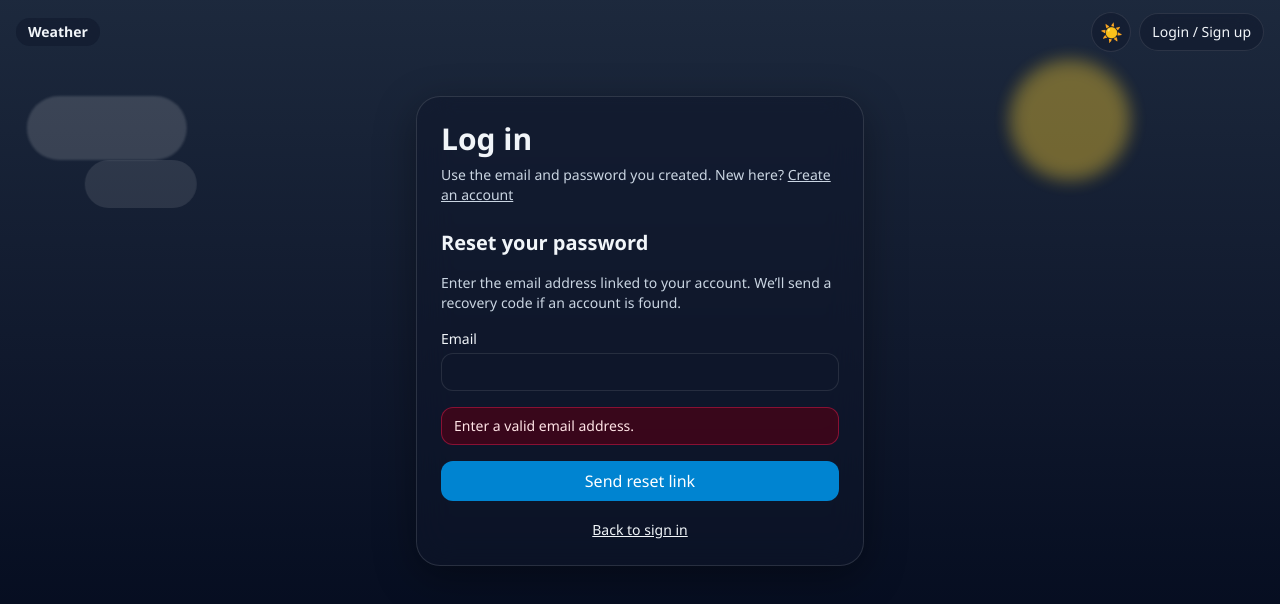
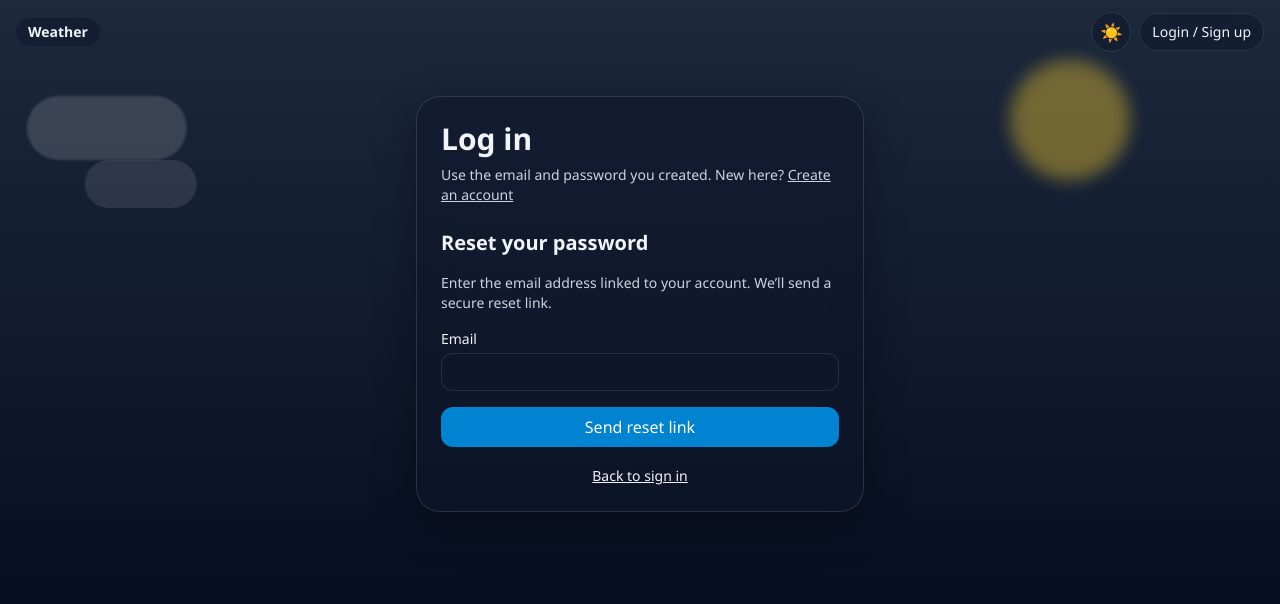
Before and after one commit to HeyAKSOLO/weather_app, a React (Vite) app: page /login in a window 1280 px wide. Both pictures are taken after a click on the button "Forgot password?". Shown: the top 604 px of the page. Built offline with nearby package versions, Linux system fonts and the light colour scheme; no server answers.

Commit message:
improve feature forgot password

```diff
--- a/src/pages/LoginPage.jsx
+++ b/src/pages/LoginPage.jsx
@@ -1,4 +1,4 @@
-import { useState } from 'react'
+import { useEffect, useState } from 'react'
 import { Link, Navigate, useNavigate } from 'react-router-dom'
 import ErrorMessage from '../components/ErrorMessage.jsx'
 import WeatherBackground from '../components/WeatherBackground.jsx'
@@ -9,28 +9,48 @@ function isValidEmail(value) {
   return /^[^\s@]+@[^\s@]+\.[^\s@]+$/.test(value)
 }
 
+function hasRecoveryCallback() {
+  const query = new URLSearchParams(window.location.search)
+  const hash = new URLSearchParams(window.location.hash.slice(1))
+  return query.get('recovery') === '1' || hash.get('type') === 'recovery'
+}
+
+function getRecoveryUrlError() {
+  const query = new URLSearchParams(window.location.search)
+  const hash = new URLSearchParams(window.location.hash.slice(1))
+  const description = query.get('error_description') || hash.get('error_description')
+  return description || ''
+}
+
 export default function LoginPage() {
   const { user, signIn } = useAuth()
   const navigate = useNavigate()
   const [email, setEmail] = useState('')
   const [password, setPassword] = useState('')
-  const [errors, setErrors] = useState({})
-  const [formError, setFormError] = useState('')
-  const [submitting, setSubmitting] = useState(false)
-  const [recoveryStep, setRecoveryStep] = useState(() =>
-    new URLSearchParams(window.location.search).get('recovery') === '1' ? 'link' : '',
-  )
-  const [otp, setOtp] = useState('')
   const [newPassword, setNewPassword] = useState('')
   const [confirmPassword, setConfirmPassword] = useState('')
+  const [errors, setErrors] = useState({})
+  const [formError, setFormError] = useState(() => getRecoveryUrlError())
+  const [submitting, setSubmitting] = useState(false)
+  const [recoveryStep, setRecoveryStep] = useState(() => (hasRecoveryCallback() ? 'link' : ''))
   const [notice, setNotice] = useState('')
 
-  // Keep recovery sessions on this screen until the replacement password is saved.
+  useEffect(() => {
+    const { data: { subscription } } = supabase.auth.onAuthStateChange((event) => {
+      if (event === 'PASSWORD_RECOVERY') {
+        setRecoveryStep('link')
+        setFormError('')
+        setNotice('Choose a new password for your account.')
+      }
+    })
+    return () => subscription.unsubscribe()
+  }, [])
+
   if (user && !recoveryStep) {
     return <Navigate to="/" replace />
   }
 
-  function validate() {
+  function validateLogin() {
     const next = {}
     if (!email.trim()) next.email = 'Email is required.'
     else if (!isValidEmail(email.trim())) next.email = 'Enter a real email address.'
@@ -43,18 +63,21 @@ export default function LoginPage() {
   async function handleSubmit(event) {
     event.preventDefault()
     setFormError('')
-    if (!validate()) return
+    if (!validateLogin()) return
 
     setSubmitting(true)
+    try {
       const { error } = await signIn({ email: email.trim(), password })
-    setSubmitting(false)
-
       if (error) {
         setFormError(error.message)
         return
       }
-
       navigate('/')
+    } catch (error) {
+      setFormError(error.message || 'Unable to sign in. Please try again.')
+    } finally {
+      setSubmitting(false)
+    }
   }
 
   async function requestRecovery(event) {
@@ -65,26 +88,30 @@ export default function LoginPage() {
       setFormError('Enter a valid email address.')
       return
     }
+
     setSubmitting(true)
-    const redirectTo = `${window.location.origin}/login?recovery=1`
-    const { error } = await supabase.auth.resetPasswordForEmail(email.trim(), { redirectTo })
-    setSubmitting(false)
+    try {
+      const appUrl = (import.meta.env.VITE_APP_URL || window.location.origin).replace(/\/+$/, '')
+      const { error } = await supabase.auth.resetPasswordForEmail(email.trim(), {
+        redirectTo: `${appUrl}/login?recovery=1`,
+      })
       if (error) {
         setFormError(error.message)
         return
       }
       setRecoveryStep('sent')
-    setNotice('If an account exists for that email, a password reset link has been sent. Open it in this browser to choose a new password.')
+      setNotice('If an account exists for that email, a password reset link has been sent. Open it on the device where you want to reset your password.')
+    } catch (error) {
+      setFormError(error.message || 'Unable to send the reset email. Please try again.')
+    } finally {
+      setSubmitting(false)
+    }
   }
 
-  async function verifyRecovery(event) {
+  async function saveRecoveredPassword(event) {
     event.preventDefault()
     setFormError('')
     setNotice('')
-    if (recoveryStep === 'otp' && !/^\d{6}$/.test(otp.trim())) {
-      setFormError('Enter the 6-digit code from your email.')
-      return
-    }
     if (newPassword.length < 8) {
       setFormError('Password must be at least 8 characters.')
       return
@@ -93,26 +120,33 @@ export default function LoginPage() {
       setFormError('Passwords do not match.')
       return
     }
+
     setSubmitting(true)
-    let recoveryError = null
-    if (recoveryStep === 'otp') {
-      const verified = await supabase.auth.verifyOtp({ email: email.trim(), token: otp.trim(), type: 'recovery' })
-      recoveryError = verified.error
-    } else {
-      const { data, error } = await supabase.auth.getSession()
-      recoveryError = error ?? (!data.session ? new Error('This reset link is invalid or has expired. Request a new password reset link.') : null)
+    try {
+      const { data, error: sessionError } = await supabase.auth.getSession()
+      if (sessionError) throw sessionError
+      if (!data.session) {
+        throw new Error('This reset link is invalid or has expired. Request a new password reset email.')
       }
-    const result = recoveryError ? { error: recoveryError } : await supabase.auth.updateUser({ password: newPassword })
-    setSubmitting(false)
-    if (result.error) {
-      setFormError(result.error.message)
-      return
-    }
-    setRecoveryStep('')
-    setPassword('')
+
+      const { error } = await supabase.auth.updateUser({ password: newPassword })
+      if (error) throw error
       setNewPassword('')
       setConfirmPassword('')
-    setNotice('Password updated. You can now sign in with your new password.')
+      setRecoveryStep('complete')
+      setNotice('Your password has been updated. Sign in with your new password.')
+    } catch (error) {
+      setFormError(error.message || 'Unable to update the password. Request a new reset email and try again.')
+    } finally {
+      setSubmitting(false)
+    }
+  }
+
+  async function returnToLogin() {
+    if (recoveryStep === 'complete') await supabase.auth.signOut()
+    setRecoveryStep('')
+    setFormError('')
+    setNotice('')
   }
 
   return (
@@ -122,74 +156,57 @@ export default function LoginPage() {
         <h1 className="text-3xl font-semibold">Log in</h1>
         <p className="mt-2 text-sm text-slate-600 dark:text-slate-300">
           Use the email and password you created. New here?{' '}
-          <Link to="/signup" className="underline">
-            Create an account
-          </Link>
+          <Link to="/signup" className="underline">Create an account</Link>
         </p>
 
         {recoveryStep ? (
-          <form onSubmit={recoveryStep === 'email' ? requestRecovery : verifyRecovery} className="mt-6 space-y-4" noValidate>
-            <h2 className="text-xl font-semibold">Reset your password</h2>
+          <div className="mt-6 space-y-4">
+            <h2 className="text-xl font-semibold">{recoveryStep === 'email' ? 'Reset your password' : recoveryStep === 'sent' ? 'Check your email' : recoveryStep === 'complete' ? 'Password updated' : 'Choose a new password'}</h2>
             {recoveryStep === 'email' ? (
-              <>
-                <p className="text-sm text-slate-600 dark:text-slate-300">Enter the email address linked to your account. We’ll send a recovery code if an account is found.</p>
-                <label className="block text-sm font-medium">Email<input type="email" value={email} onChange={(event) => setEmail(event.target.value)} className="mt-1 w-full rounded-xl border border-white/40 bg-white/80 px-3 py-2 text-slate-900 dark:border-white/10 dark:bg-slate-900/80 dark:text-white" /></label>
-              </>
-            ) : (
-              recoveryStep === 'sent' ? (
-                <p className="text-sm text-slate-600 dark:text-slate-300">Check your inbox and open the reset link to continue here.</p>
+              <form onSubmit={requestRecovery} className="space-y-4" noValidate>
+                <p className="text-sm text-slate-600 dark:text-slate-300">Enter the email address linked to your account. We’ll send a secure reset link.</p>
+                <label className="block text-sm font-medium">Email
+                  <input type="email" autoComplete="email" value={email} onChange={(event) => setEmail(event.target.value)} className="mt-1 w-full rounded-xl border border-white/40 bg-white/80 px-3 py-2 text-slate-900 dark:border-white/10 dark:bg-slate-900/80 dark:text-white" />
+                </label>
+                {formError ? <ErrorMessage message={formError} /> : null}
+                <button type="submit" disabled={submitting} className="w-full rounded-xl bg-sky-600 py-2 font-medium text-white hover:bg-sky-500 disabled:opacity-60">{submitting ? 'Sending...' : 'Send reset link'}</button>
+              </form>
+            ) : recoveryStep === 'link' ? (
+              <form onSubmit={saveRecoveredPassword} className="space-y-4" noValidate>
+                <p className="text-sm text-slate-600 dark:text-slate-300">Enter and confirm your new password. Reset links expire and can only be used once.</p>
+                <label className="block text-sm font-medium">New password
+                  <input type="password" autoComplete="new-password" value={newPassword} onChange={(event) => setNewPassword(event.target.value)} className="mt-1 w-full rounded-xl border border-white/40 bg-white/80 px-3 py-2 text-slate-900 dark:border-white/10 dark:bg-slate-900/80 dark:text-white" />
+                </label>
+                <label className="block text-sm font-medium">Confirm new password
+                  <input type="password" autoComplete="new-password" value={confirmPassword} onChange={(event) => setConfirmPassword(event.target.value)} className="mt-1 w-full rounded-xl border border-white/40 bg-white/80 px-3 py-2 text-slate-900 dark:border-white/10 dark:bg-slate-900/80 dark:text-white" />
+                </label>
+                {formError ? <ErrorMessage message={formError} /> : null}
+                {notice ? <p className="text-sm text-emerald-700 dark:text-emerald-300">{notice}</p> : null}
+                <button type="submit" disabled={submitting} className="w-full rounded-xl bg-sky-600 py-2 font-medium text-white hover:bg-sky-500 disabled:opacity-60">{submitting ? 'Updating...' : 'Update password'}</button>
+              </form>
             ) : (
               <>
-                {recoveryStep === 'otp' ? <label className="block text-sm font-medium">6-digit email code<input inputMode="numeric" autoComplete="one-time-code" value={otp} onChange={(event) => setOtp(event.target.value)} className="mt-1 w-full rounded-xl border border-white/40 bg-white/80 px-3 py-2 text-slate-900 dark:border-white/10 dark:bg-slate-900/80 dark:text-white" /></label> : null}
-                <label className="block text-sm font-medium">New password<input type="password" value={newPassword} onChange={(event) => setNewPassword(event.target.value)} className="mt-1 w-full rounded-xl border border-white/40 bg-white/80 px-3 py-2 text-slate-900 dark:border-white/10 dark:bg-slate-900/80 dark:text-white" /></label>
-                <label className="block text-sm font-medium">Confirm new password<input type="password" value={confirmPassword} onChange={(event) => setConfirmPassword(event.target.value)} className="mt-1 w-full rounded-xl border border-white/40 bg-white/80 px-3 py-2 text-slate-900 dark:border-white/10 dark:bg-slate-900/80 dark:text-white" /></label>
+                <p className="text-sm text-slate-600 dark:text-slate-300">{notice}</p>
+                {recoveryStep === 'sent' && formError ? <ErrorMessage message={formError} /> : null}
               </>
-              )
             )}
-            {formError ? <ErrorMessage message={formError} /> : null}
-            {notice ? <p className="text-sm text-emerald-700 dark:text-emerald-300">{notice}</p> : null}
-            {recoveryStep !== 'sent' ? <button type="submit" disabled={submitting} className="w-full rounded-xl bg-sky-600 py-2 font-medium text-white hover:bg-sky-500 disabled:opacity-60">{submitting ? 'Please wait...' : recoveryStep === 'email' ? 'Send reset link' : recoveryStep === 'otp' ? 'Verify code and reset password' : 'Save new password'}</button> : null}
-            {recoveryStep !== 'link' ? <button type="button" onClick={() => { setRecoveryStep(''); setFormError(''); setNotice('') }} className="w-full text-sm underline">Back to sign in</button> : null}
-          </form>
+            <button type="button" onClick={returnToLogin} disabled={submitting} className="w-full text-sm underline disabled:opacity-60">Back to sign in</button>
+          </div>
         ) : (
-
           <form onSubmit={handleSubmit} className="mt-6 space-y-4" noValidate>
-          <label className="block text-sm font-medium">
-            Email
-            <input
-              type="email"
-              value={email}
-              onChange={(event) => setEmail(event.target.value)}
-              className="mt-1 w-full rounded-xl border border-white/40 bg-white/80 px-3 py-2 text-slate-900 dark:border-white/10 dark:bg-slate-900/80 dark:text-white"
-            />
+            <label className="block text-sm font-medium">Email
+              <input type="email" autoComplete="email" value={email} onChange={(event) => setEmail(event.target.value)} className="mt-1 w-full rounded-xl border border-white/40 bg-white/80 px-3 py-2 text-slate-900 dark:border-white/10 dark:bg-slate-900/80 dark:text-white" />
             </label>
             {errors.email ? <ErrorMessage message={errors.email} /> : null}
-
-          <label className="block text-sm font-medium">
-            Password
-            <input
-              type="password"
-              value={password}
-              onChange={(event) => setPassword(event.target.value)}
-              className="mt-1 w-full rounded-xl border border-white/40 bg-white/80 px-3 py-2 text-slate-900 dark:border-white/10 dark:bg-slate-900/80 dark:text-white"
-            />
+            <label className="block text-sm font-medium">Password
+              <input type="password" autoComplete="current-password" value={password} onChange={(event) => setPassword(event.target.value)} className="mt-1 w-full rounded-xl border border-white/40 bg-white/80 px-3 py-2 text-slate-900 dark:border-white/10 dark:bg-slate-900/80 dark:text-white" />
             </label>
             {errors.password ? <ErrorMessage message={errors.password} /> : null}
-
             <button type="button" onClick={() => { setRecoveryStep('email'); setFormError(''); setNotice('') }} className="text-sm underline">Forgot password?</button>
-
             {formError ? <ErrorMessage message={formError} /> : null}
-
-          <button
-            type="submit"
-            disabled={submitting}
-            className="w-full rounded-xl bg-sky-600 py-2 font-medium text-white hover:bg-sky-500 disabled:opacity-60"
-          >
-            {submitting ? 'Signing in...' : 'Sign in'}
-          </button>
+            <button type="submit" disabled={submitting} className="w-full rounded-xl bg-sky-600 py-2 font-medium text-white hover:bg-sky-500 disabled:opacity-60">{submitting ? 'Signing in...' : 'Sign in'}</button>
           </form>
         )}
-        {!recoveryStep && notice ? <p className="mt-4 text-sm text-emerald-700 dark:text-emerald-300">{notice}</p> : null}
       </section>
     </div>
   )
```
Also changed, not shown: vercel.json (added), 2 other files (tests, documents, lock files or other folders). Lines whose indentation alone changed are shown as unchanged.
